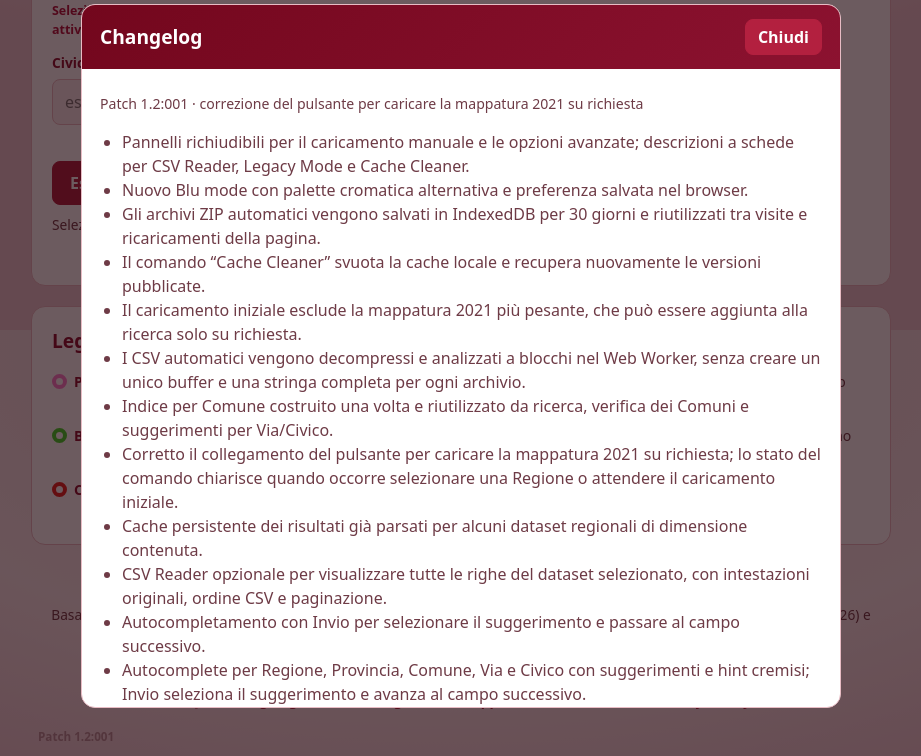
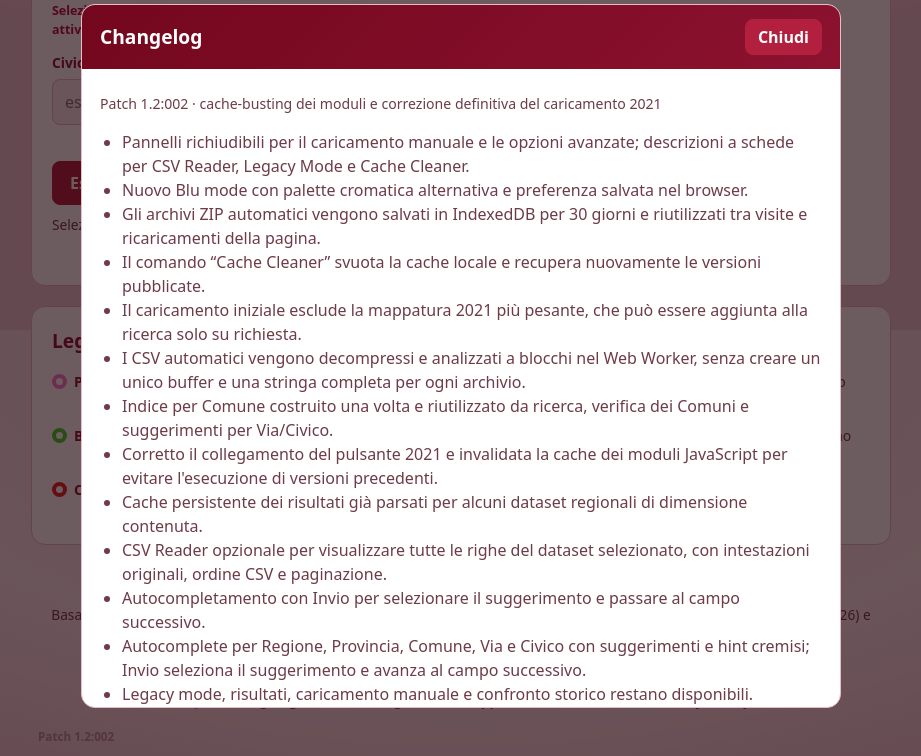
Before and after one commit to ElperLFY/MI25-6, a website with bundled scripts: page index.html in a window 1280 px wide. Both pictures are taken after a click on the button "Changelog". Shown: the part 470-1226 px from the top of the page, without its empty margins (179-1100 px from the left). Built offline with nearby package versions, Linux system fonts and the light colour scheme.

Commit message:
Patch 1.2:002: Bust cached modules for deferred dataset fix

```diff
--- a/JS/app.js
+++ b/JS/app.js
@@ -12,7 +12,7 @@ import { createCsvReaderController } from "./controllers/csv-reader.js";
 import { LegacyClient } from "./legacy.js";
 import { createLegacyController } from "./controllers/legacy-controller.js";
 import { createAutocompleteController } from "./controllers/autocomplete.js";
-import { createRegionDataController } from "./controllers/region-data.js";
+import { createRegionDataController } from "./controllers/region-data.js?v=1.2.002";
 import { createSearchController } from "./controllers/search.js";
 
 const $ = (id) => document.getElementById(id);
--- a/JS/controllers/region-data.js
+++ b/JS/controllers/region-data.js
@@ -116,6 +116,8 @@ function syncDeferredDatasetControl() {
   }
 }
 
+// Deliberately accepts no dataset key: this loader is bound to the 2021 button.
+// It also safely ignores any MouseEvent passed by a legacy direct listener.
 async function loadAdditionalDataset() {
   const key = "fixedSurvey2021";
   const region = $("region").value.trim();
--- a/index.html
+++ b/index.html
@@ -279,7 +279,7 @@
       <span aria-hidden="true">·</span>
       <a href="https://mappatura2024.amennillo.eu" target="_blank" rel="noopener noreferrer">API storica Handymenny</a>
     </nav>
-    <button type="button" class="build-tag" id="build-tag" title="Apri il changelog">Patch 1.2:001</button>
+    <button type="button" class="build-tag" id="build-tag" title="Apri il changelog">Patch 1.2:002</button>
   </footer>
 
   <dialog class="info-dialog" id="info-dialog" aria-labelledby="dialog-title">
@@ -345,7 +345,7 @@
         </details>
       </div>
       <div id="changelog-content" hidden>
-        <p class="hint">Patch 1.2:001 · correzione del pulsante per caricare la mappatura 2021 su richiesta</p>
+        <p class="hint">Patch 1.2:002 · cache-busting dei moduli e correzione definitiva del caricamento 2021</p>
         <ul>
           <li>Pannelli richiudibili per il caricamento manuale e le opzioni avanzate; descrizioni a schede per CSV Reader, Legacy Mode e Cache Cleaner.</li>
           <li>Nuovo Blu mode con palette cromatica alternativa e preferenza salvata nel browser.</li>
@@ -354,7 +354,7 @@
           <li>Il caricamento iniziale esclude la mappatura 2021 più pesante, che può essere aggiunta alla ricerca solo su richiesta.</li>
           <li>I CSV automatici vengono decompressi e analizzati a blocchi nel Web Worker, senza creare un unico buffer e una stringa completa per ogni archivio.</li>
           <li>Indice per Comune costruito una volta e riutilizzato da ricerca, verifica dei Comuni e suggerimenti per Via/Civico.</li>
-          <li>Corretto il collegamento del pulsante per caricare la mappatura 2021 su richiesta; lo stato del comando chiarisce quando occorre selezionare una Regione o attendere il caricamento iniziale.</li>
+          <li>Corretto il collegamento del pulsante 2021 e invalidata la cache dei moduli JavaScript per evitare l'esecuzione di versioni precedenti.</li>
           <li>Cache persistente dei risultati già parsati per alcuni dataset regionali di dimensione contenuta.</li>
           <li>CSV Reader opzionale per visualizzare tutte le righe del dataset selezionato, con intestazioni originali, ordine CSV e paginazione.</li>
           <li>Autocompletamento con Invio per selezionare il suggerimento e passare al campo successivo.</li>
@@ -365,6 +365,6 @@
     </div>
   </dialog>
 
-  <script type="module" src="./JS/app.js"></script>
+  <script type="module" src="./JS/app.js?v=1.2.002"></script>
 </body>
 </html>
```
